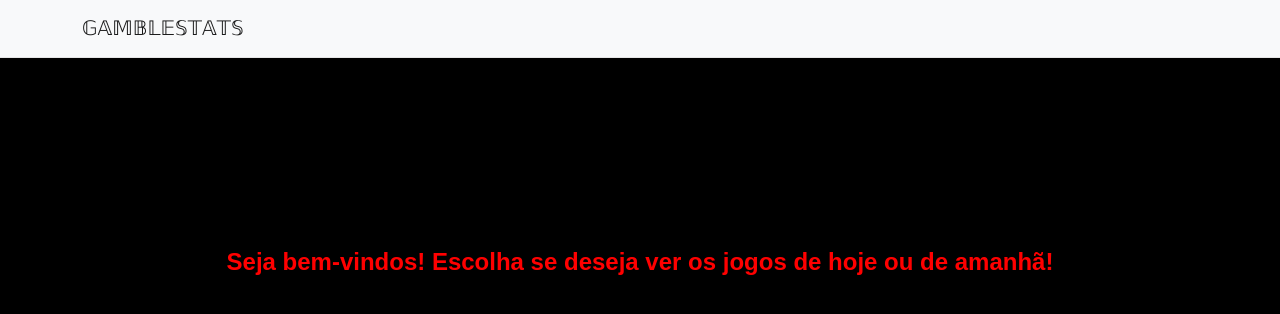
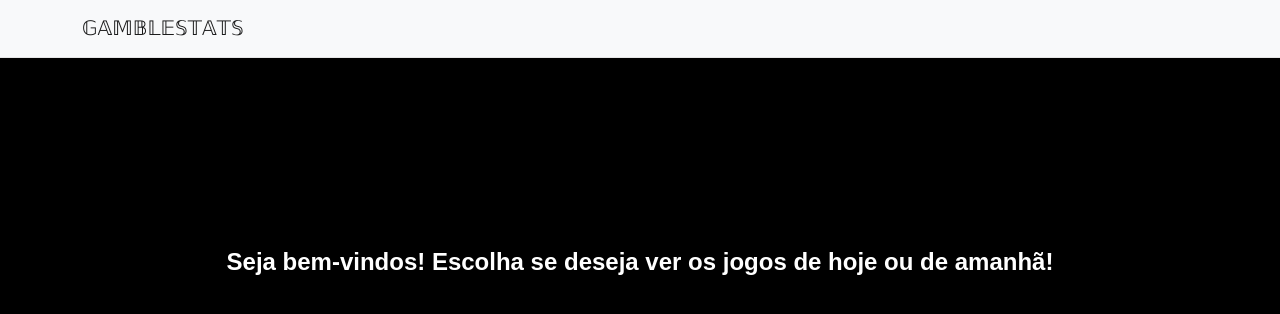
Before and after one commit to Guincky/gamblestats, a React (Create React App) app: page / in a window 1280 px wide. Shown: the top 314 px of the page. Built offline with nearby package versions, Linux system fonts and the light colour scheme.

Commit message:
Update entrada.css

```diff
--- a/src/views/entrada.css
+++ b/src/views/entrada.css
@@ -3,7 +3,7 @@
 }
 
 .titulo-bem-vindo {
-  color: #FF0000; /* Cor do texto */
+  color: #FFFFFF; /* Cor do texto */
   font-family: 'Arial', sans-serif; /* Substitua 'Arial' pela fonte desejada */
   font-size: 24px; /* Tamanho da fonte */
   font-weight: bold; /* Deixa o texto em negrito */
```
